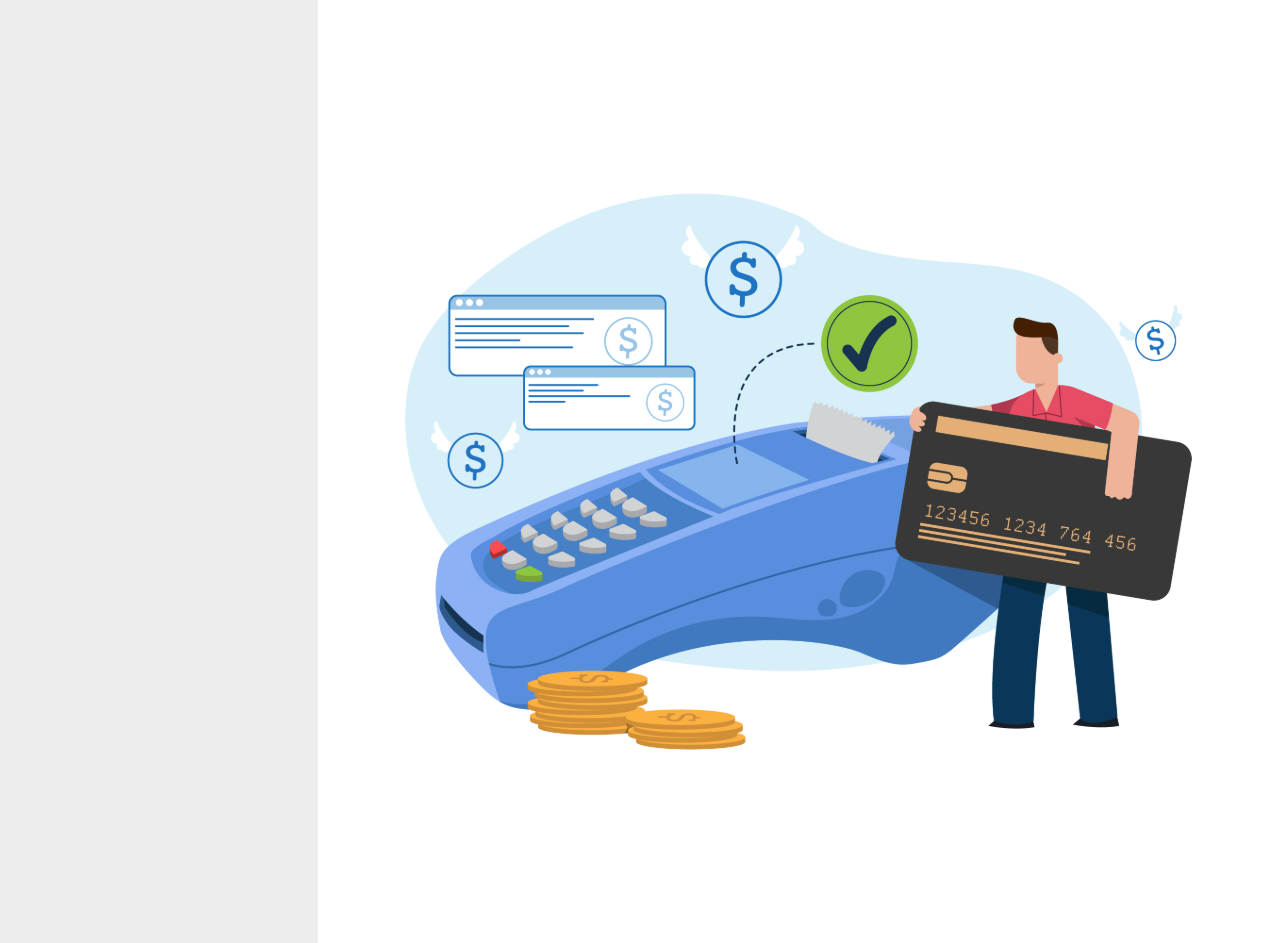
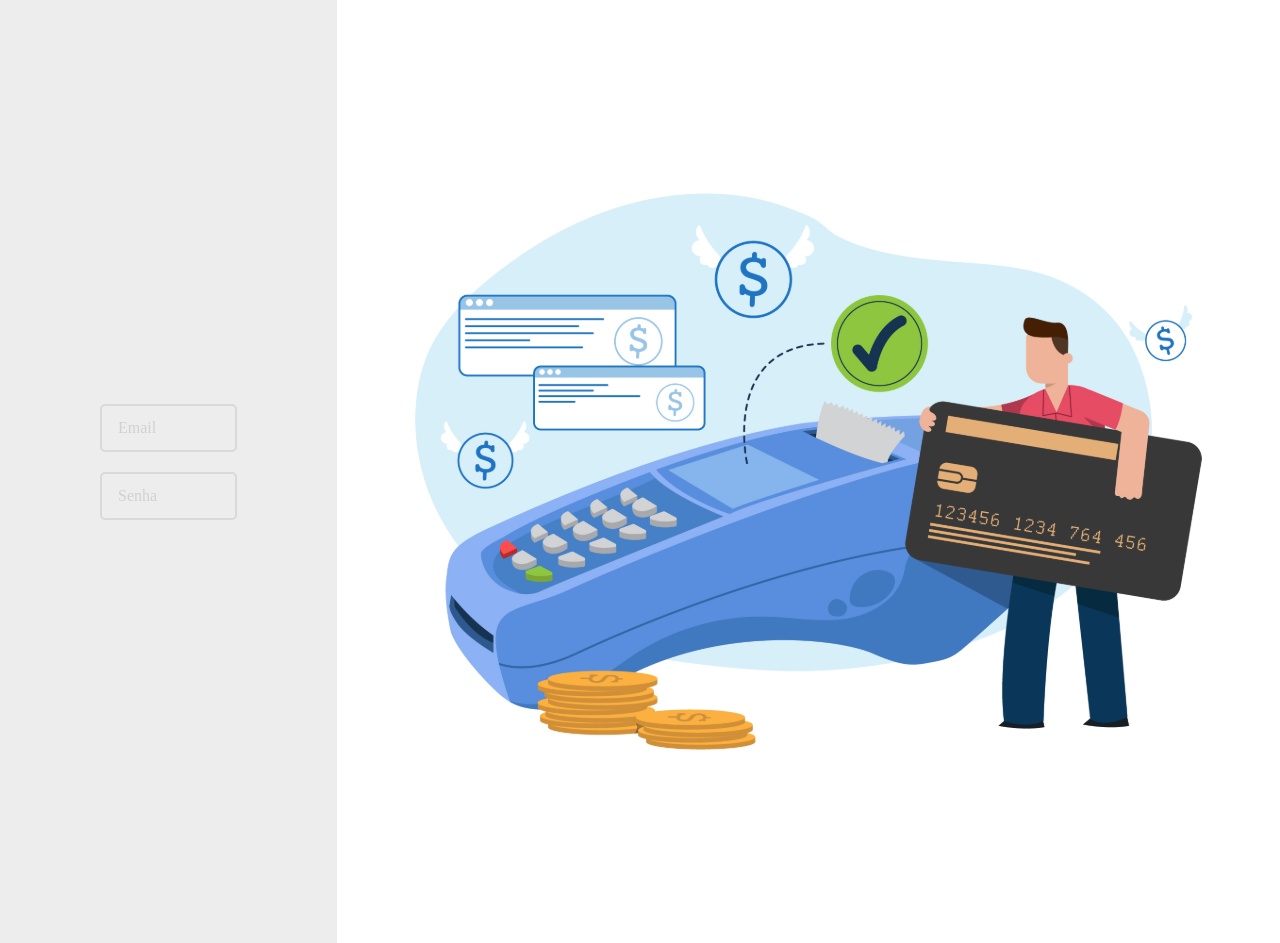
Before and after one commit to Cleydsonsl/picpay-frontend-challenge, a React (Vite) app: page / in a window 1280 px wide. Built offline with nearby package versions, Linux system fonts and the light colour scheme.

Commit message:
feat: add input component

```diff
--- a/index.html
+++ b/index.html
@@ -1,9 +1,14 @@
 <!DOCTYPE html>
 <html lang="en">
   <head>
+    <link rel="preconnect" href="https://fonts.googleapis.com">
+    <link rel="preconnect" href="https://fonts.gstatic.com" crossorigin>
+
     <meta charset="UTF-8" />
     <link rel="icon" type="image/svg+xml" href="/vite.svg" />
     <meta name="viewport" content="width=device-width, initial-scale=1.0" />
+
+    <link href="https://fonts.googleapis.com/css2?family=Abel:wght@400&family=Lato:wght@300;400;700&display=swap" rel="stylesheet">
     <title>Vite + React + TS</title>
   </head>
   <body>
--- /dev/null
+++ b/src/components/Input/index.tsx
@@ -0,0 +1,12 @@
+import React from 'react';
+import { InputHTMLAttributes } from 'react';
+
+import { Container } from './styles';
+
+interface Props extends InputHTMLAttributes<any> {};
+
+export function Input({...rest}: Props){
+  return (
+    <Container {...rest} />
+  );
+};
--- /dev/null
+++ b/src/components/Input/styles.ts
@@ -0,0 +1,22 @@
+import styled from 'styled-components';
+import { mixins } from '../../styles/mixins';
+
+export const Container = styled.input`
+  width: 100%;
+  height: 48px;
+  padding: 18px 16px;
+
+  font-size: 16px;
+  font-family: ${mixins.fonts.regular};
+
+  color: ${mixins.colors.text};
+  background: ${mixins.colors.background};
+  border-radius: 5px;
+  border: solid 2px ${mixins.colors.border};
+
+  margin-bottom: 20px;
+
+  ::placeholder {
+    color: ${mixins.colors.text_light};
+  }
+`;
--- a/src/pages/SignIn/index.tsx
+++ b/src/pages/SignIn/index.tsx
@@ -1,13 +1,17 @@
 import React from 'react';
 
 import brandImg from '../../assets/brand.svg'
+import { Input } from '../../components/Input';
 
 import { Container, Brand, Login } from './styles';
 
 export function SignIn(){
   return (
     <Container>
-      <Login/>
+      <Login>
+        <Input placeholder='Email'></Input>
+        <Input placeholder='Senha'></Input>
+      </Login>
       <Brand>
         <img src={brandImg} alt="brand" />
       </Brand>
--- a/src/pages/SignIn/styles.ts
+++ b/src/pages/SignIn/styles.ts
@@ -8,7 +8,12 @@ export const Container = styled.div`
 `;
 
 export const Login = styled.div`
-  width: 33%;
+  width: 40%;
+  padding: 100px;
+  display: flex;
+  align-items: center;
+  justify-content: center;
+  flex-direction: column;
 `;
 
 export const Brand = styled.div`
```
